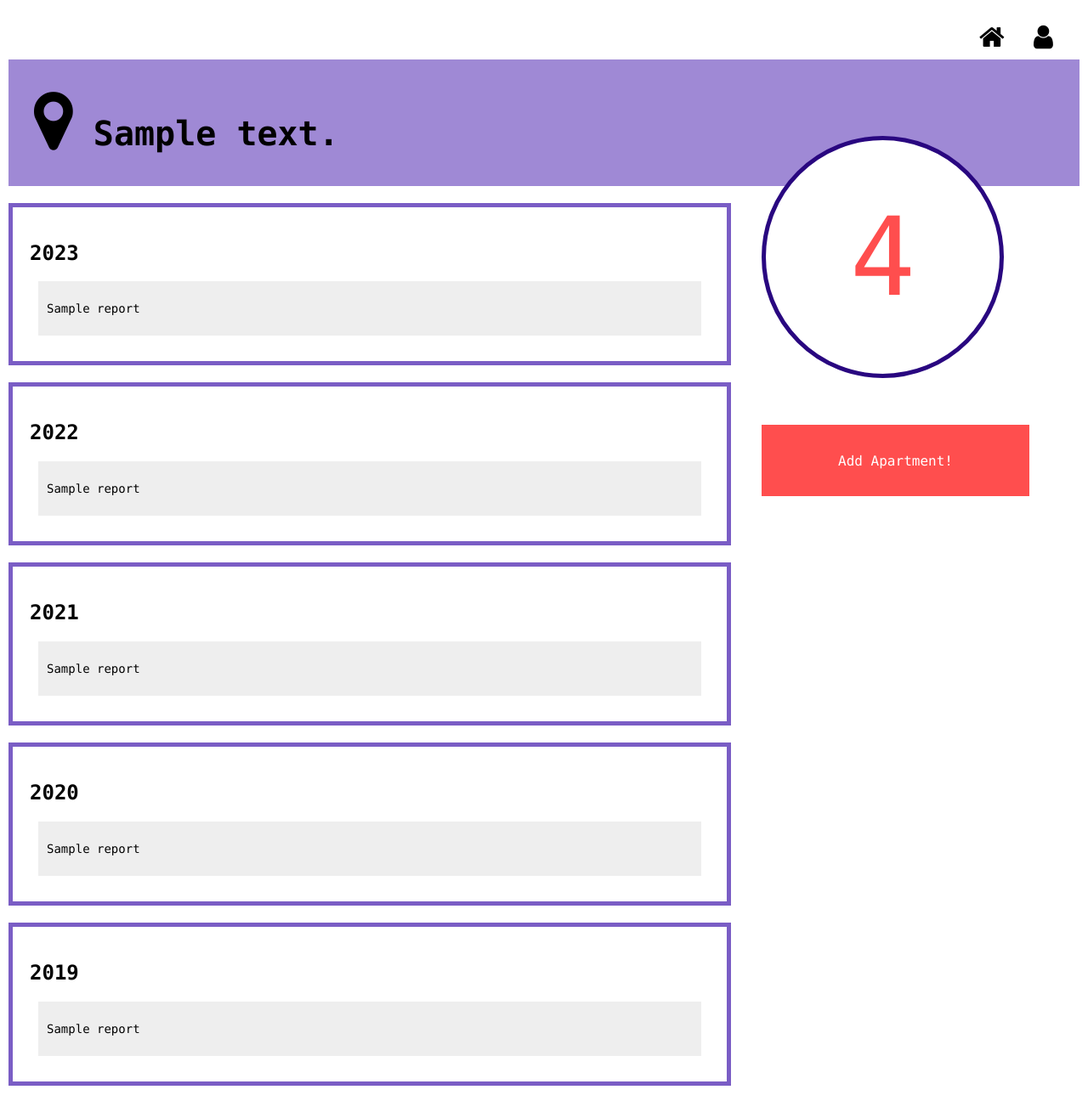
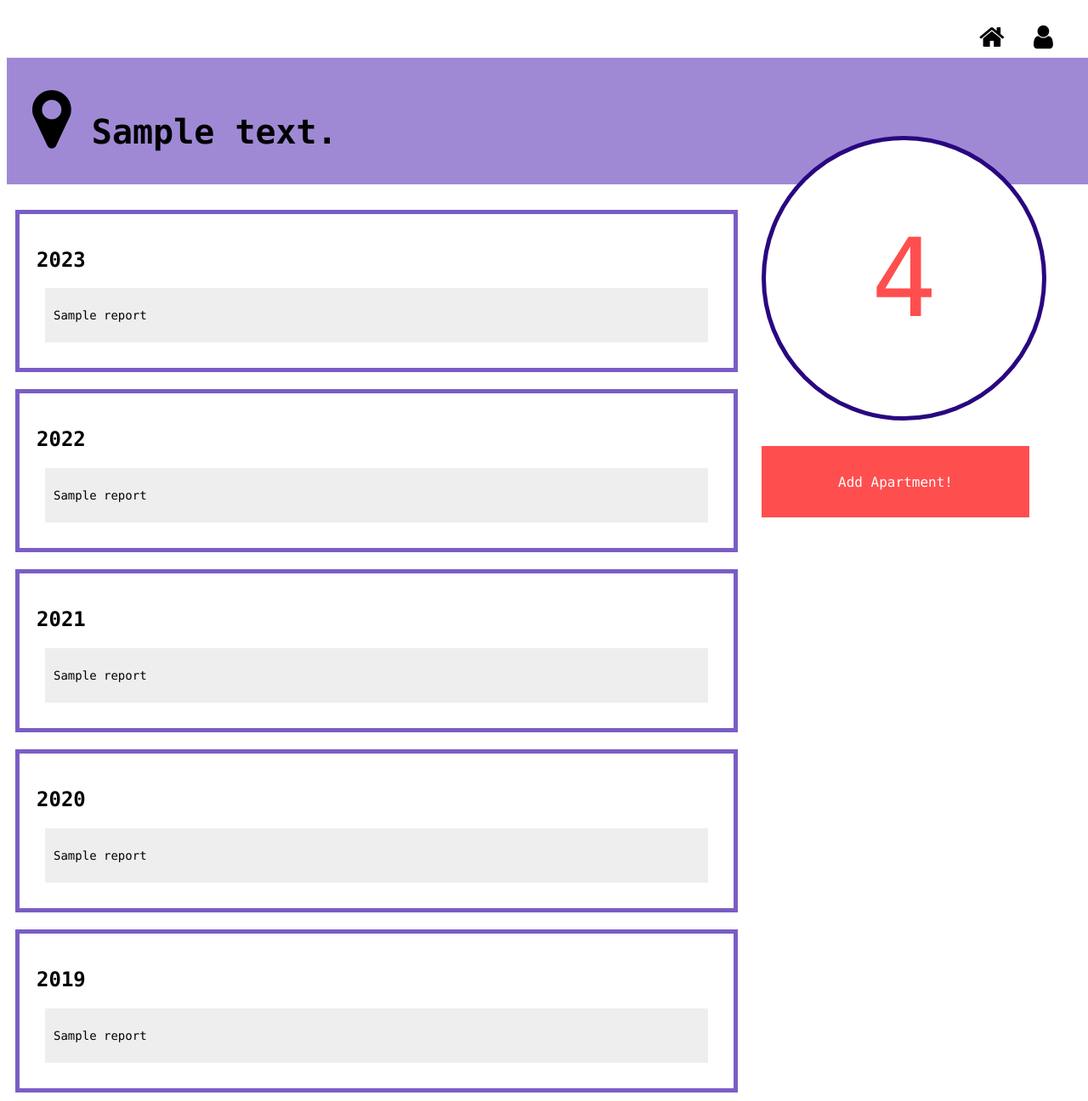
Before and after one commit to livfern47/CS411ProjectS24, a Flask app: template backend/templates/SearchResult.html in a window 1280 px wide. Shown: the whole page at 85% size. Run offline with Flask 3, Linux system fonts and the light colour scheme; the template is opened without the code that fills it: most values are stand-ins (such as "Sample title", 1, 10 or a date in 2020).

Commit message:
Some visuals changed

```diff
--- a/backend/app.py
+++ b/backend/app.py
@@ -24,9 +24,11 @@ def report(address):
     reports = find_issues_wrapper(address)
     rating = 0
 
-    rating =( reports['report2023']['rating'] + reports['report2022']['rating'] + reports['report2021']['rating'] +
-             reports['report2020']['rating'] +reports['report2019']['rating']) / 5
+    rating =( 5*reports['report2023']['rating'] + 4*reports['report2022']['rating'] + 3*reports['report2021']['rating'] +
+             2*reports['report2020']['rating'] +reports['report2019']['rating']) / 15
 
+    if rating < 0:
+        rating = 0
     rating = round(rating,1)
     return render_template("SearchResult.html", address=address, reports=reports, rating=rating)
 
--- a/backend/templates/Home.html
+++ b/backend/templates/Home.html
@@ -98,10 +98,16 @@
   .search_bar {
     margin: 0;
     position: absolute;
+    width: 50%;
+    height: 75px;
     top: 70%;
     left: 50%;
     transform: translate(-50%, -50%);
 
+  }
+
+  .search_bar .input::placeholder {
+    font-size: 24px;
   }
 
   .alert {
--- a/backend/templates/SearchResult.html
+++ b/backend/templates/SearchResult.html
@@ -17,7 +17,6 @@
       color: black;
       min-height: 100%;
       height: 100%;
-      margin: 10px;
       margin-bottom: 20px;
     }
 
@@ -63,6 +62,7 @@
       left: 0;
       right: 0;
       #7b5dc5b9 */
+      width: 100%;
       background-color: #7b5dc5b9;
       padding: 5px;
       text-align: left;
@@ -82,6 +82,7 @@
     .incidents {
       /* position: absolute;
       top: 30%; */
+      margin: 10px;
       float: left;
       width: 67%
     }
@@ -110,8 +111,8 @@
       font-size: 8em;
       background: white;
       border: 5px solid #290780;
-      width: 275px;
-      height: 275px;
+      width: 325px;
+      height: 325px;
       border-radius: 50%;
       display: flex;
       /* or inline-flex */
@@ -125,7 +126,7 @@
     }
 
     .rcol .circle .mid {
-      color: rgb(255, 239, 92)
+      color: rgb(252, 185, 59)
     }
 
     .rcol .circle .worst {
@@ -134,7 +135,7 @@
 
     .rcol .add-apt {
       position: absolute;
-      top: 500px;
+      top: 525px;
       left: 70%;
       padding: 20px;
       width: 275px;
@@ -237,7 +238,7 @@
     {% if rating > 7 %}
     <button class="add-apt" style="color: white; background-color: rgb(42, 214, 131); "> Add Apartment!</button>
     {% elif rating > 4 %}rgb(255, 239, 92)
-    <button class="add-apt" style="color: white; background-color: rgb(255, 239, 92); "> Add Apartment!</button>
+    <button class="add-apt" style="color: white; background-color: rgb(252, 185, 59); "> Add Apartment!</button>
     {% else %}
     <button class="add-apt" style="color: white; background-color: rgb(255, 78, 78); "> Add Apartment!</button>
     {% endif %}
```
Also changed, not shown: backend/api_interact.py (+8 -8 lines).
